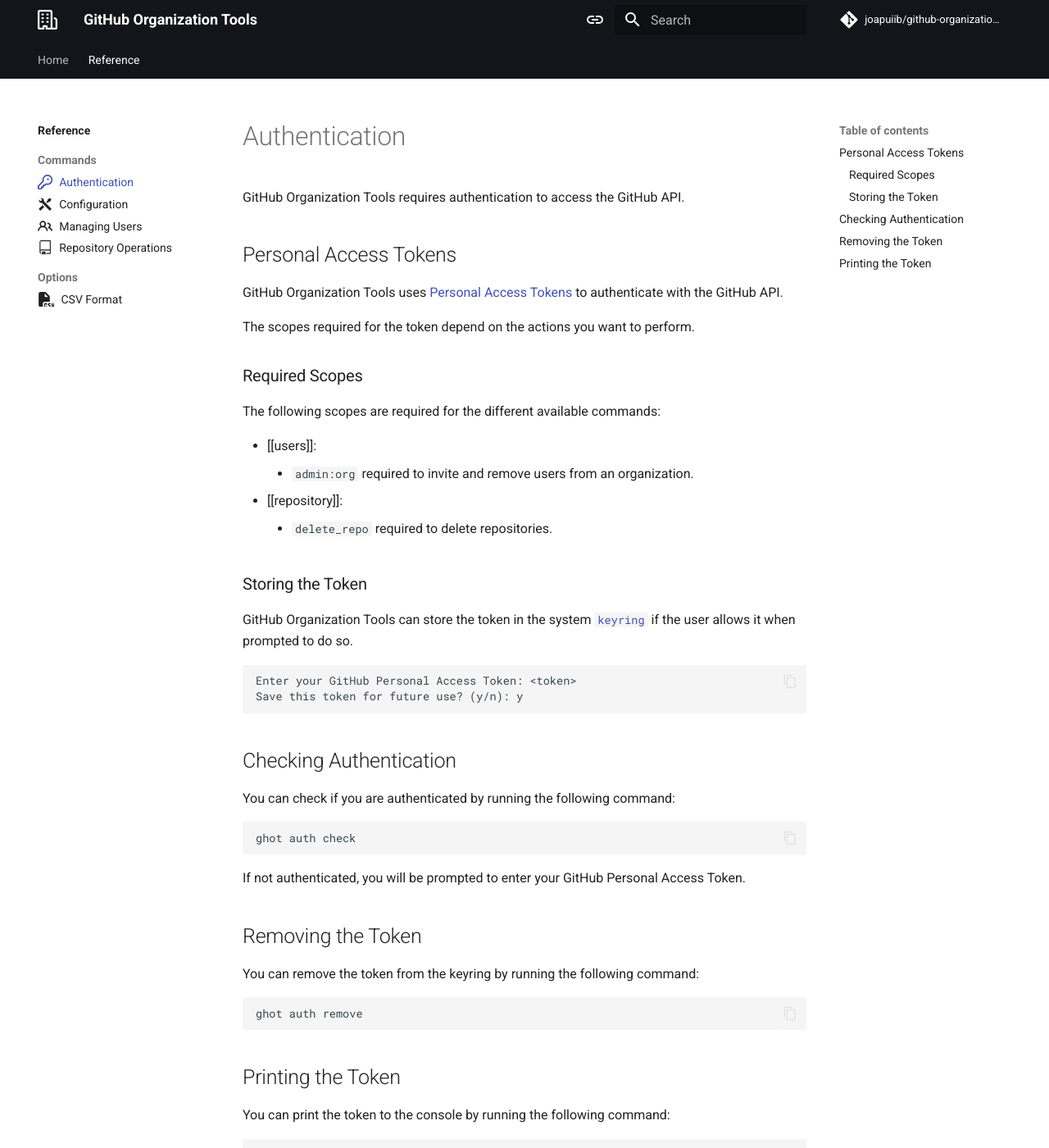
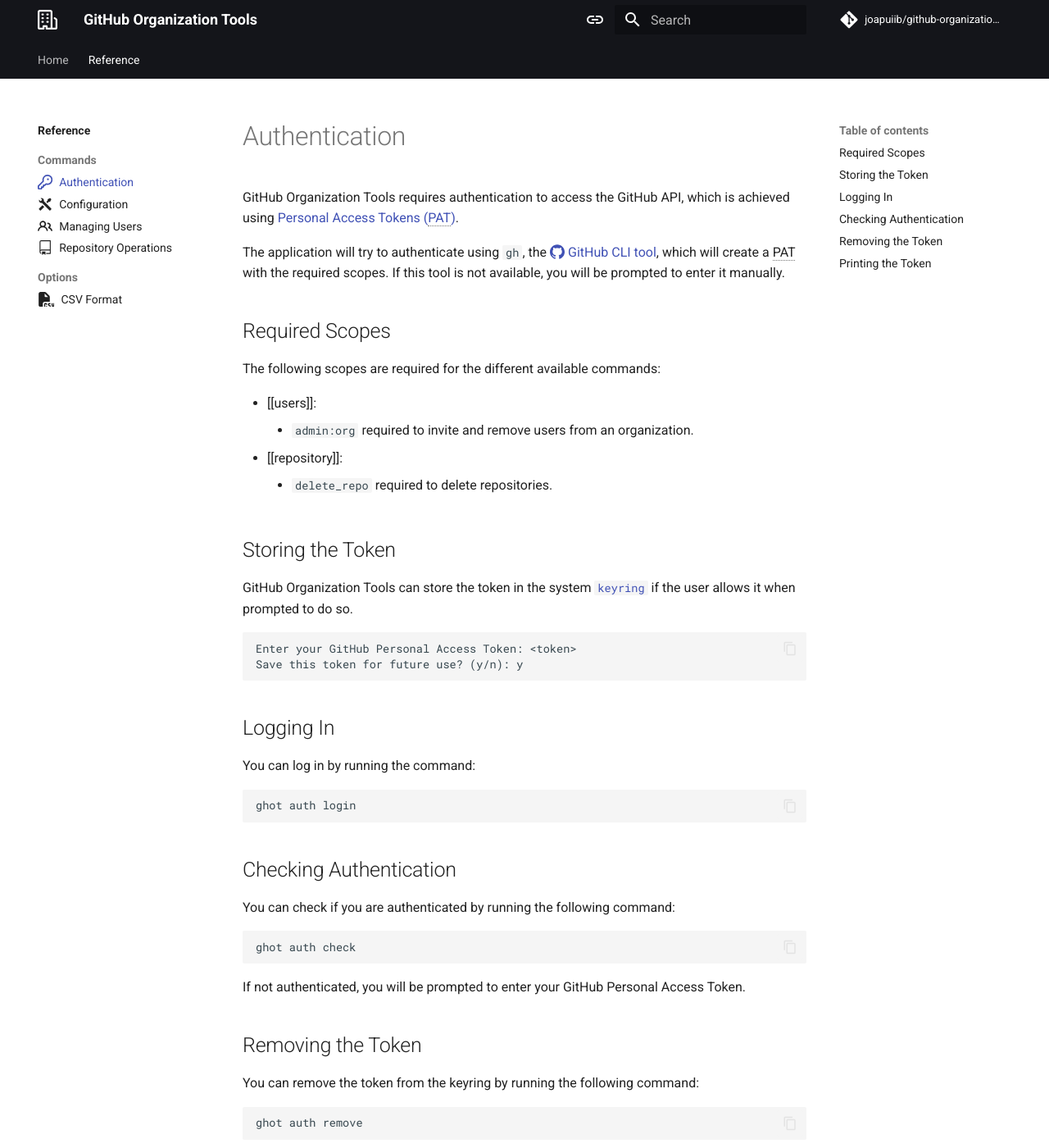
Before and after one commit to joapuiib/github-organization-tools, an MkDocs documentation site: the page built from docs/reference/commands/auth.md, in a window 1280 px wide and 1400 px high. Shown: the whole window at 82% size. Built offline with MkDocs 1.6.1 and Material for MkDocs 9.7.7, drawn with Linux system fonts in a browser that asks for light colours; comment, search, counter and statistics services are not loaded.

Commit message:
auth: docs

````diff
--- a/docs/reference/commands/auth.md
+++ b/docs/reference/commands/auth.md
@@ -2,19 +2,20 @@
 icon: octicons/key-16
 alias: auth
 ---
+*[PAT]: Personal Access Token
 
 # Authentication
-GitHub Organization Tools requires authentication to access the GitHub API.
+GitHub Organization Tools requires authentication to access the GitHub API, which is achieved using [Personal Access Tokens (PAT)][pat].
+
+[pat]: https://docs.github.com/en/authentication/keeping-your-account-and-data-secure/creating-a-personal-access-token
+
+The application will try to authenticate using `gh`, the [:simple-github: GitHub CLI tool][gh], which will create a PAT with the required scopes.
+If this tool is not available, you will be prompted to enter it manually.
+
+[gh]: https://cli.github.com/
 
 
-## Personal Access Tokens
-GitHub Organization Tools uses [Personal Access Tokens](https://docs.github.com/en/authentication/keeping-your-account-and-data-secure/creating-a-personal-access-token)
-to authenticate with the GitHub API.
-
-The scopes required for the token depend on the actions you want
-to perform.
-
-### Required Scopes
+## Required Scopes
 The following scopes are required for the different available commands:
 
 - [[users]]:
@@ -25,7 +26,8 @@
 [invite]: invite.md
 [delete]: delete.md
 
-### Storing the Token
+
+## Storing the Token
 GitHub Organization Tools can store the token in the system [`keyring`][keyring]
 if the user allows it when prompted to do so.
 
@@ -36,6 +38,12 @@
 Save this token for future use? (y/n): y
 ```
 
+## Logging In
+You can log in by running the command:
+
+```bash
+ghot auth login
+```
 
 ## Checking Authentication
 You can check if you are authenticated by running the following command:
````
